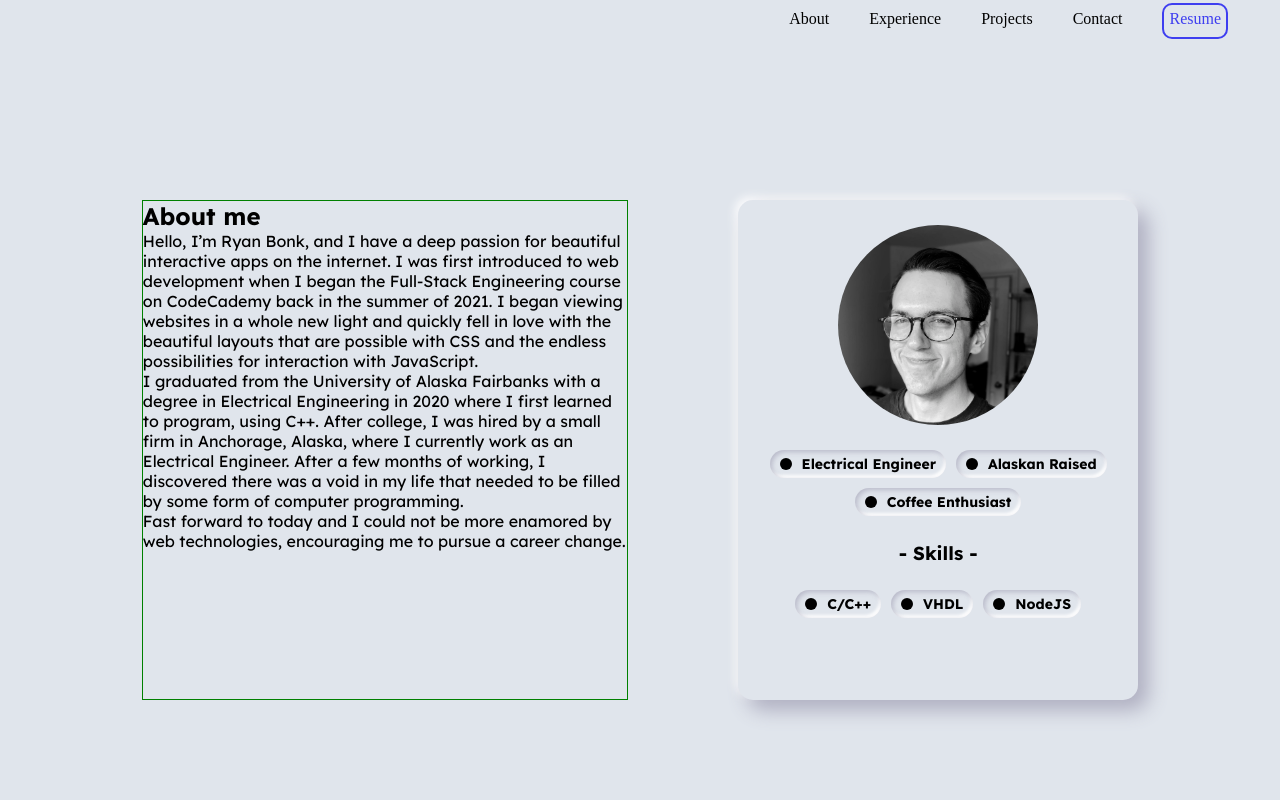
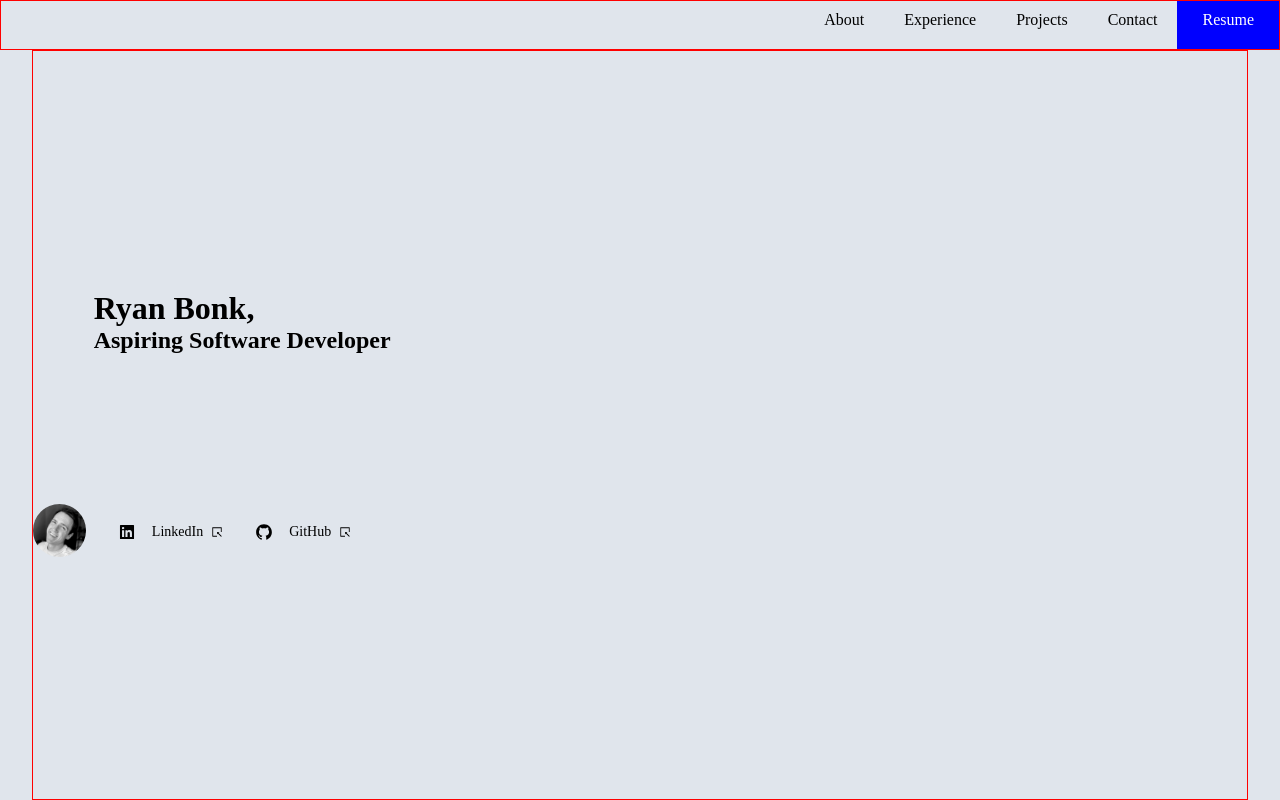
Before and after one commit to rbonk907/portfolio-website, a Next.js app: page / in a window 1280 px wide. Shown: the top 800 px of the page. Built offline with nearby package versions, Linux system fonts and the light colour scheme.

Commit message:
update styling and add hero banner

```diff
--- a/components/bio.js
+++ b/components/bio.js
@@ -7,7 +7,7 @@ const Bio = ({ lexend }) => {
     const skillList = ["C/C++", "VHDL", "NodeJS"];
 
     return (
-        <div className={`${styles.bio} ${lexend.className}`}>
+        <div className={`${styles.bio}`}>
             <div className={styles.bioInfo}>
                 <h2>About me</h2>
                 <p>
--- /dev/null
+++ b/components/hero-banner.js
@@ -0,0 +1,48 @@
+import styles from '../styles/HeroBanner.module.css';
+import profile from '../resources/images/profile-small.png';
+import Image from 'next/image';
+import { AiFillGithub, AiFillLinkedin, AiOutlineSelect } from 'react-icons/ai';
+
+const HeroBanner = ({lexend}) => {
+    return (
+        <div className={styles.heroBanner}>
+            <h1>Ryan Bonk,</h1>
+            <h2>Aspiring Software Developer</h2>
+            <div className={styles.socials}>
+                <div className={styles.imageContainer}>
+                    <Image
+                        src={profile}
+                        alt="Ryan Bonk's headshot" />
+                </div>
+                <ul>
+                    <li>
+                        <a className={`${styles.flex} ${styles.flexCenter}`}>
+                            <AiFillLinkedin
+                                className={`${styles.mr16} ${styles.svg18}`}
+                            />
+                            <span className={styles.textCenter}>
+                                LinkedIn
+                            </span>
+                            <AiOutlineSelect
+                                className={`${styles.ml8} ${styles.svg12}`}
+                            />
+                        </a>
+                    </li>
+                    <li>
+                        <a className={`${styles.flex} ${styles.flexCenter}`}>
+                            <AiFillGithub
+                                className={`${styles.mr16} ${styles.svg18}`}
+                            />
+                            <span>GitHub</span>
+                            <AiOutlineSelect
+                                className={`${styles.ml8} ${styles.svg12}`}
+                            />
+                        </a>
+                    </li>
+                </ul>
+            </div>
+        </div>
+    );
+};
+
+export default HeroBanner;
--- a/package.json
+++ b/package.json
@@ -14,6 +14,7 @@
     "eslint-config-next": "13.0.2",
     "next": "13.0.2",
     "react": "18.2.0",
-    "react-dom": "18.2.0"
+    "react-dom": "18.2.0",
+    "react-icons": "^4.7.1"
   }
 }
--- a/pages/index.js
+++ b/pages/index.js
@@ -3,8 +3,11 @@ import Image from 'next/image'
 import styles from '../styles/Home.module.css'
 import Header from '../components/header'
 import Bio from '../components/bio'
+import HeroBanner from '../components/hero-banner'
 
 import { Lexend } from '@next/font/google';
+import Projects from '../components/projects'
+import Experience from '../components/experience'
 
 const lexend = Lexend({ subsets: ['latin'] });
 
@@ -21,7 +24,10 @@ export default function Home() {
       <Header />
 
       <main className={`${styles.main}`}>
+        <HeroBanner lexend={lexend} />
         <Bio lexend={lexend} />
+        <Projects />
+        <Experience />
       </main>
 
       <footer className={styles.footer}>
--- a/styles/Bio.module.css
+++ b/styles/Bio.module.css
@@ -1,6 +1,7 @@
 .bio {
     /* border: 1px solid red; */
     display: flex;
+    flex-wrap: wrap;
     justify-content: space-evenly;
 }
 
@@ -10,11 +11,12 @@
 }
 
 .bioCard {
-    width: 400px;
+    min-width: 327px;
+    /* width: 400px; */
     height: 500px;
     border-radius: 15px;
-    /* border: 1px solid red; */
-    box-shadow: 10px 10px 20px #aeaec0ff, -3px -3px 10px #FFFFFF;
+    border: 1px solid red;
+    /* box-shadow: 10px 10px 20px #aeaec0ff, -3px -3px 10px #FFFFFF; */
 }
 
 .bioCard h3 {
@@ -56,7 +58,7 @@
     margin: 5px 5px;
     padding: 5px 10px;
     border-radius: 50px;
-    box-shadow: inset 2px 2px 5px #aeaec0ca, inset -2px -3px 3px #ffffff;
+    /* box-shadow: inset 2px 2px 5px #aeaec0ca, inset -2px -3px 3px #ffffff; */
 }
 
 .bioHighlight::before {
--- a/styles/Header.module.css
+++ b/styles/Header.module.css
@@ -6,6 +6,7 @@
     justify-content: flex-end;
     width: 100%;
     background-color: inherit;
+    border: 1px solid red;
 }
 
 .menu {
@@ -30,16 +31,18 @@
 
 }
 
+.menu li:last-of-type {
+    background-color: blue;
+}
+
 .menu li:last-of-type:hover {
-    background-color: transparent;
-    border-bottom: none;
+    background-color: rgba(180, 180, 180, 0.336);
+    border-bottom: 2px solid rgb(62, 62, 240);
 }
 
 .menu a.resume:link,
 .menu a.resume:visited {
-    color:rgb(62, 62, 240);
-    border: 2px solid rgb(62, 62, 240);
+    color:#FFF;
     padding: 5px;
     padding-bottom: 10px;
-    border-radius: 10px;
 }
--- /dev/null
+++ b/styles/HeroBanner.module.css
@@ -0,0 +1,88 @@
+.ml8 {
+    margin-left: 8px;
+}
+
+.mr16 {
+    margin-right: 16px;
+}
+
+.svg12 {
+    width: 12px;
+    height: 12px;
+}
+
+.svg18 {
+    width: 18px;
+    height: 18px;
+}
+
+.flex {
+    display: flex;
+}
+
+.flexCenter {
+    align-items: center;
+}
+
+.heroBanner {
+    width: 100%;
+    height: calc(100vh - 50px);
+
+    display: flex;
+    flex-direction: column;
+    justify-content: center;
+    align-items: flex-start;
+    border: 1px solid red;
+}
+
+.heroBanner h1 {
+    display: block;
+    margin-left: 5%;
+}
+
+.heroBanner h2 {
+    margin-left: 5%;
+}
+
+.socials {
+    display: flex;
+    align-items: center;
+    margin-top: 150px;
+    width: 100%;
+}
+
+.socials ul {
+    display: flex;
+    list-style: none;
+    margin-left: -16px;
+    width: 100%;
+}
+
+.socials li {
+    margin: 0 16px;
+}
+
+/* .socials svg {
+    width: 18px;
+    height: 18px;
+} */
+
+.socials span {
+    font-size: 14px;
+}
+
+
+.imageContainer img {
+    max-width: 100%;
+    height: auto;
+    display: block;
+    border-radius: 999px;
+}
+
+.imageContainer {
+    min-width: 48px;
+    width: 56px;
+    height: 56px;
+    border-radius: 999px;
+    margin-right: 32px;
+}
--- a/styles/Home.module.css
+++ b/styles/Home.module.css
@@ -1,10 +1,12 @@
-.container {
+/* .container {
   padding: 0 2rem;
-}
+  border: 1px solid red;
+} */
 
 .main {
+  padding: 0 2rem;
   min-height: 100vh;
-  padding: 4rem 0;
+  /* padding: 4rem 0; */
   flex: 1;
   display: flex;
   flex-direction: column;
```
Also changed, not shown: resources/images/profile-small.png (added), 1 other file (tests, documents, lock files or other folders).
